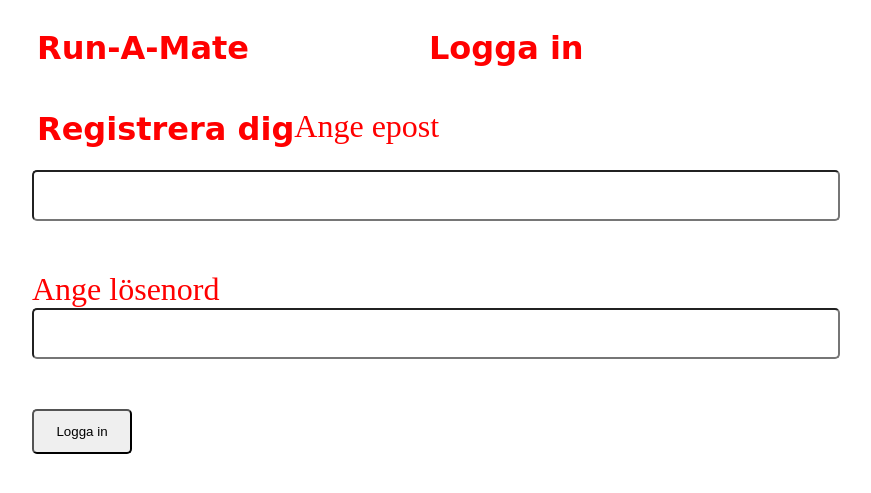
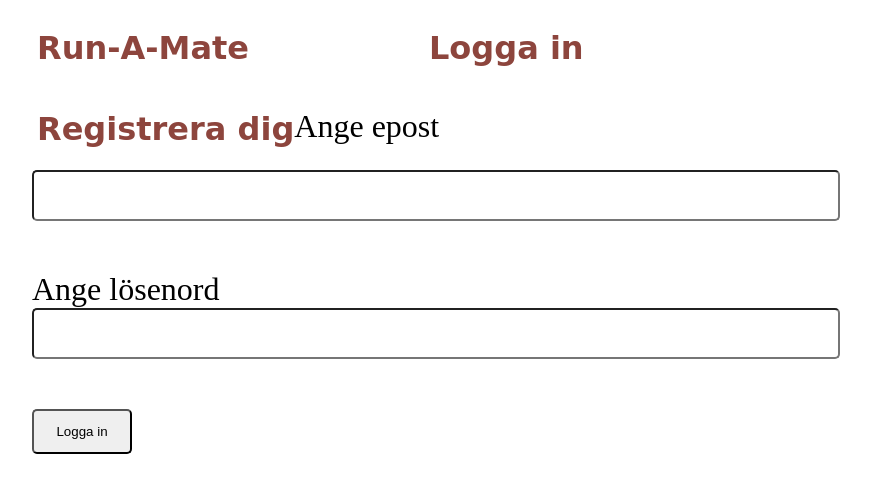
Before and after one commit to comparde/Run-A-Mate, a PHP site: the page made by login 2.html in a window 1280 px wide. Shown: the top 493 px of the page, without its empty margins (208-1079 px from the left). Run offline with PHP 8.4, Linux system fonts and the light colour scheme; some web fonts are replaced.

Commit message:
Fixed consistent css on login and regpage

```diff
--- a/folder/css/login.css
+++ b/folder/css/login.css
@@ -20,7 +20,7 @@ and open the template in the editor.
 h1{
     font-family: 'Galada', cursive;
     float: left;
-    color: red;
+    color: #8d453d;
     margin-left: 180px;
 }
 
@@ -36,6 +36,7 @@ label, input{
 label{
     margin-bottom: 50px;
     font-size: xx-large;
+    color: black;
 }
 
 #divRegisterForm{
--- a/folder/css/register.css
+++ b/folder/css/register.css
@@ -18,6 +18,7 @@ label, input{
 label{
     margin-bottom: 50px;
     font-size: xx-large;
+    color: black;
 }
 
 #submitBtn{
@@ -35,7 +36,7 @@ label{
 h1{
     font-family: 'Galada', cursive;
     float: left;
-    color: red;
+    color: #8d453d;
     margin-left: 180px;
 }
 
```
